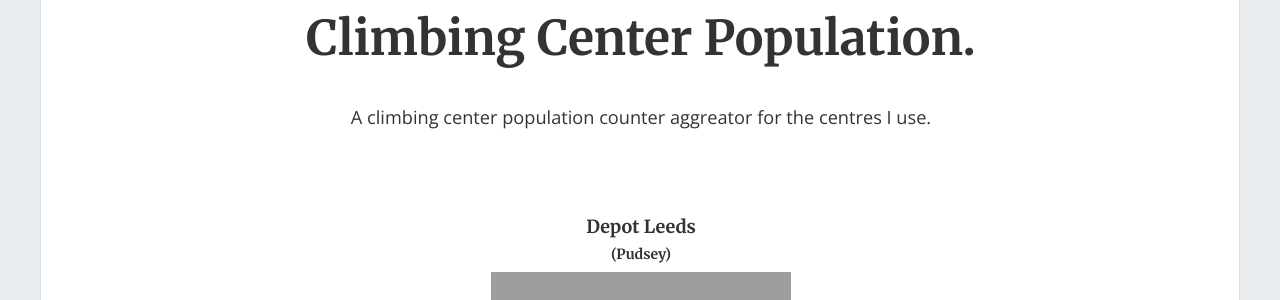
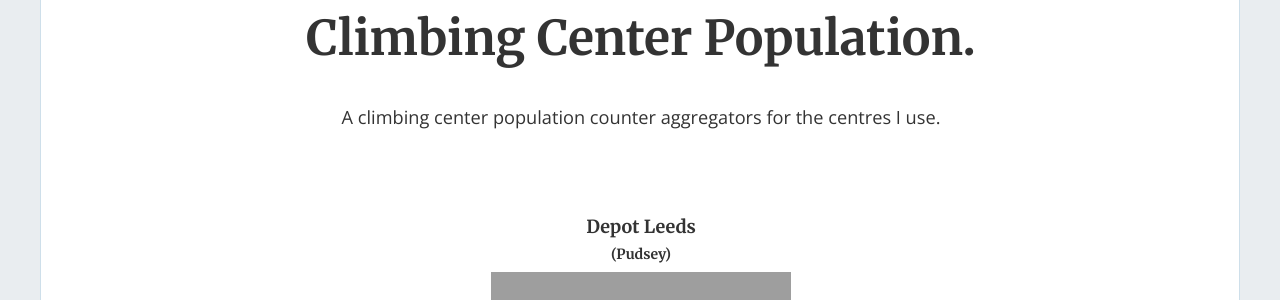
Before and after one commit to avaines/wallstats.vaines.org, a Jekyll site: the page built from index.html, in a window 1280 px wide. Shown: the part 148-448 px from the top of the page. Built offline with Jekyll 4.4.1, drawn with Linux system fonts in a browser that asks for light colours; nearby versions of some CDN libraries; grey boxes are pictures that could not be loaded.

Commit message:
spelling

```diff
--- a/_config.yml
+++ b/_config.yml
@@ -15,7 +15,7 @@
 # in the templates via {{ site.myvariable }}.
 title: "Climbing Center Population."
 email: 'aiden@vaines.org'
-description: "A climbing center population counter aggreator for the centres I use."
+description: "A climbing center population counter aggregators for the centres I use."
 baseurl: ""
 url: "https://wallstats.vaines.org/"
 
```
